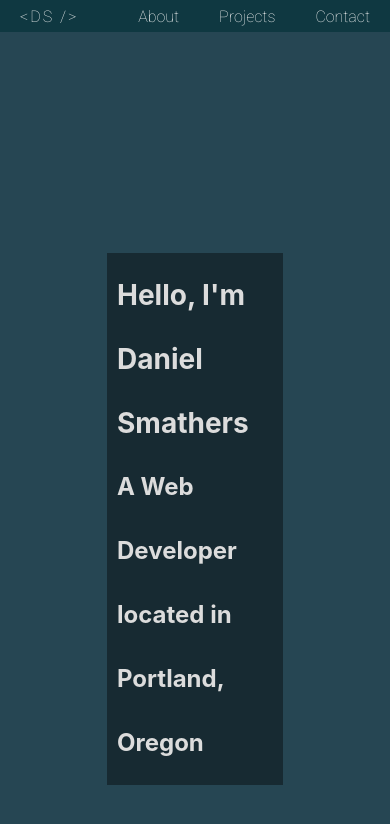
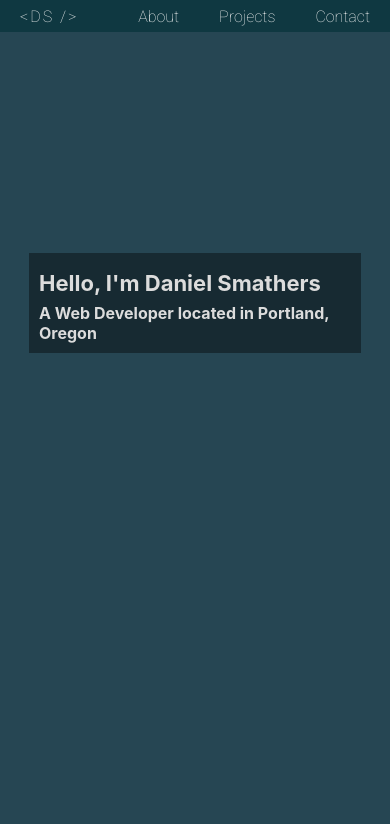
Before and after one commit to DSmathers/DSmathers.github.io, a React (Create React App) app: page / in a window 390 px wide. Shown: the top 824 px of the page. Built offline with nearby package versions, Linux system fonts and the light colour scheme.

Commit message:
updated css to fix bug on mobile regarding header sizing on smaller devices

```diff
--- a/src/App.css
+++ b/src/App.css
@@ -421,6 +421,23 @@ a{text-decoration: none;}
 
 
 @media screen and (max-width: 600px)    {
+    #welcome-tag {
+        width: 80%;
+    }
+    #welcome-tag h1, h2 {
+        margin: auto;
+    }
+
+    #welcome-tag h1 {
+        font-size: 22px;
+        line-height: 40px;
+    }
+
+    #welcome-tag h2 {
+       font-size: 16px;
+       line-height: 20px;
+    }
+
     .page_nav, #logo {
         font-size: 16px;
     }
```
